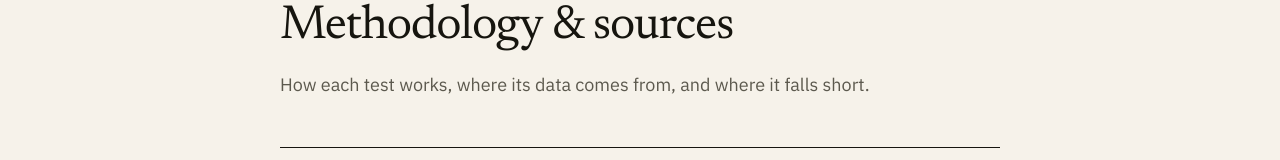
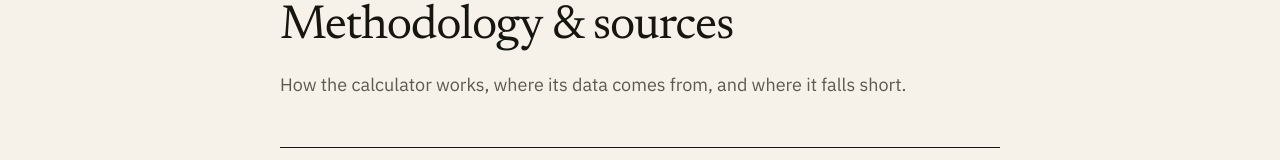
Before and after one commit to codesquare-dev/tiny-tests, a Next.js app: page /methodology in a window 1280 px wide. Shown: the part 149-309 px from the top of the page. Built offline with nearby package versions, Linux system fonts and the light colour scheme.

Commit message:
fix: align remaining copy with single-tool positioning

```diff
--- a/src/app/methodology/page.tsx
+++ b/src/app/methodology/page.tsx
@@ -4,7 +4,7 @@ import Link from "next/link";
 export const metadata: Metadata = {
   title: "Methodology & Sources — Out of 100",
   description:
-    "Where each test's data comes from, how it's calculated, and what it can't tell you.",
+    "Where the data comes from, how it's calculated, and what it can't tell you.",
 };
 
 export default function Page() {
@@ -15,8 +15,8 @@ export default function Page() {
         Methodology &amp; sources
       </h1>
       <p className="mt-4 max-w-prose text-lg leading-relaxed text-ink-muted">
-        How each test works, where its data comes from, and where it falls
-        short.
+        How the calculator works, where its data comes from, and where it
+        falls short.
       </p>
 
       <section className="mt-12 border-t border-ink pt-6">
--- a/src/components/NextTests.tsx
+++ b/src/components/NextTests.tsx
@@ -11,6 +11,7 @@ export const TESTS = [
 
 export function NextTests({ excludeHref }: { excludeHref?: string }) {
   const items = TESTS.filter((t) => t.href !== excludeHref);
+  if (0 === items.length) return null;
   return (
     <section aria-label="more tests" className="border-t border-rule pt-6">
       <h2 className="label">Try another test</h2>
@@ -29,9 +30,6 @@ export function NextTests({ excludeHref }: { excludeHref?: string }) {
           </span>
         </Link>
       ))}
-      {items.length === 0 && (
-        <p className="mt-3 text-sm text-ink-muted">More tests coming soon.</p>
-      )}
     </section>
   );
 }
```
